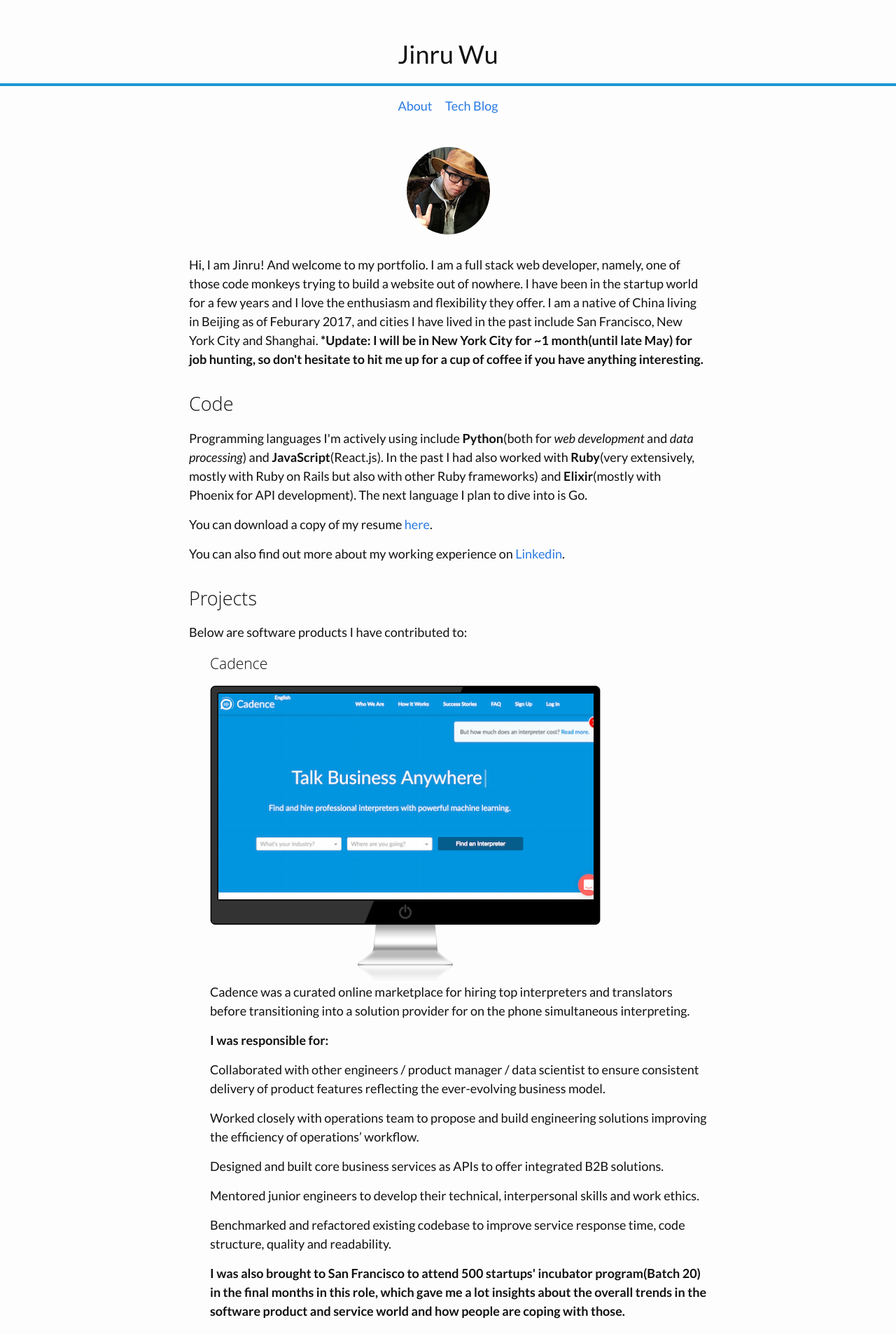
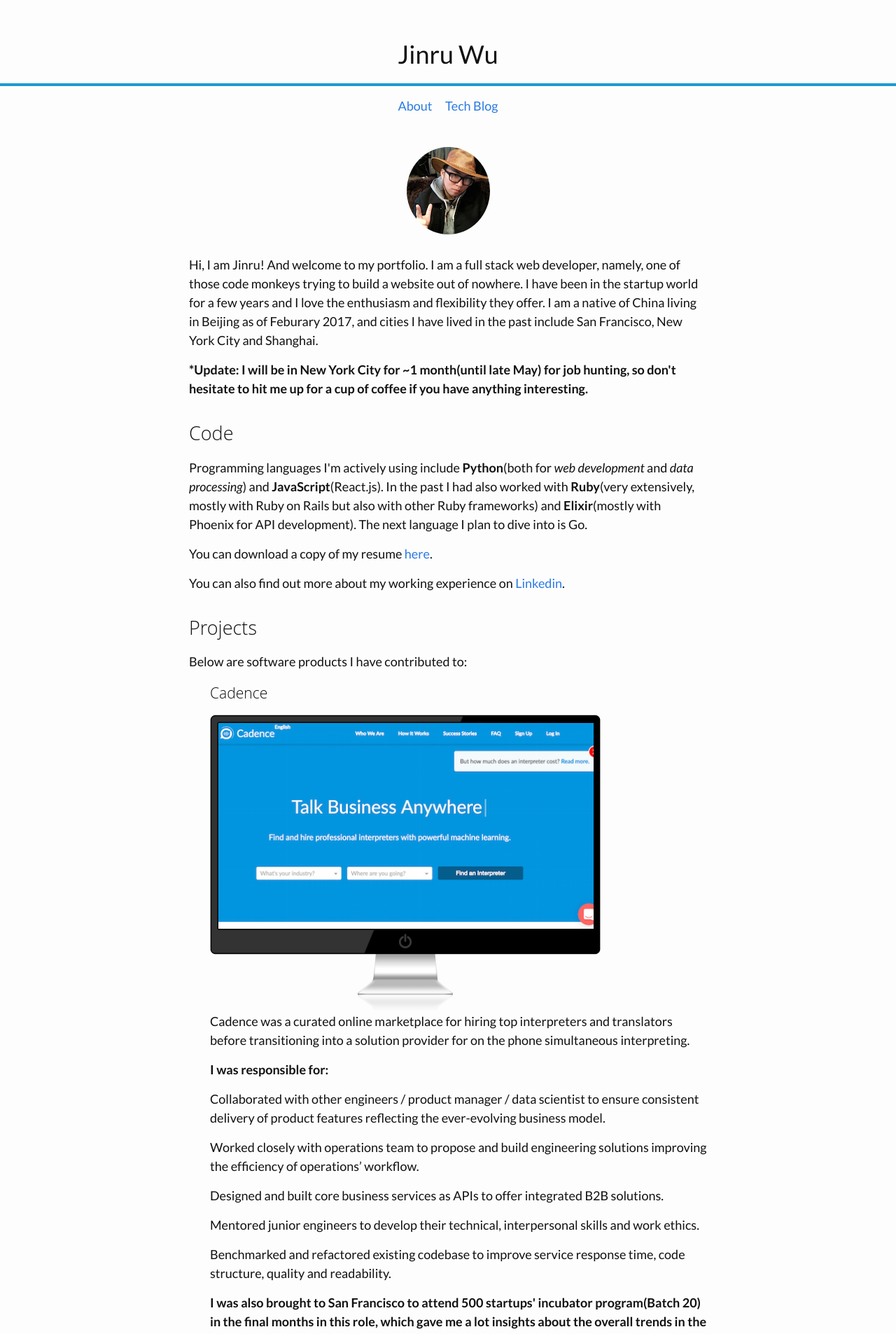
Before and after one commit to bleakwood/bleakwood.github.io, a Jekyll site: the page built from index.html, in a window 1280 px wide. Shown: the top 1906 px of the page at 70% size. Built offline with Jekyll 4.4.1, drawn with Linux system fonts in a browser that asks for light colours; comment, search, counter and statistics services are not loaded.

Commit message:
adding a bunch of <p>’s

```diff
--- a/index.html
+++ b/index.html
@@ -7,8 +7,8 @@
         <img src="images/avatar.png">
       </div>
       <section class="intro row">
-        Hi, I am Jinru! And welcome to my portfolio. I am a full stack web developer, namely, one of those code monkeys trying to build a website out of nowhere. I have been in the startup world for a few years and I love the enthusiasm and flexibility they offer. I am a native of China living in Beijing as of Feburary 2017, and cities I have lived in the past include San Francisco, New York City and Shanghai.
-        <b>*Update: I will be in New York City for ~1 month(until late May) for job hunting, so don't hesitate to hit me up for a cup of coffee if you have anything interesting.</b>
+        <p>Hi, I am Jinru! And welcome to my portfolio. I am a full stack web developer, namely, one of those code monkeys trying to build a website out of nowhere. I have been in the startup world for a few years and I love the enthusiasm and flexibility they offer. I am a native of China living in Beijing as of Feburary 2017, and cities I have lived in the past include San Francisco, New York City and Shanghai.</p>
+        <p><b>*Update: I will be in New York City for ~1 month(until late May) for job hunting, so don't hesitate to hit me up for a cup of coffee if you have anything interesting.</b></p>
       </section>
       <section class="code row">
         <h1>Code</h1>
```
